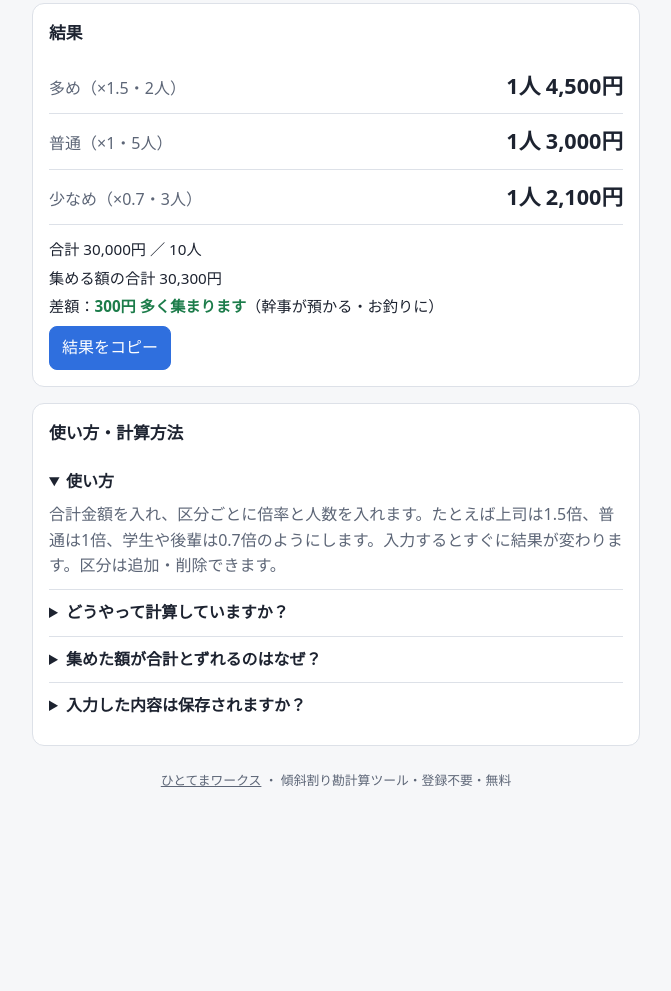
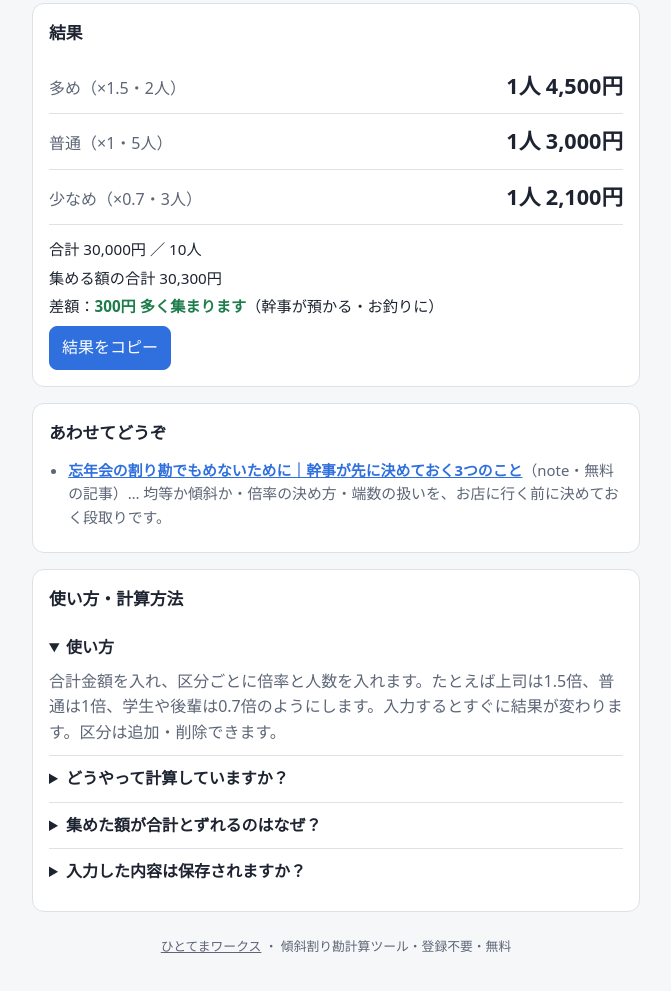
Before and after one commit to hitotemaworks/hitotemaworks.github.io, a plain HTML site: page warikan-keisha/index.html in a window 1280 px wide. Shown: the part 621-1612 px from the top of the page, without its empty margins (304-975 px from the left). Before the commit the page ends 1459 px from the top, so only its background shows below. Drawn offline with Linux system fonts and the light colour scheme.

Commit message:
割り勘ツールに note 記事へのリンクを追加・記事をトップに掲載
Co-Authored-By: Claude Opus 5.5 <noreply@anthropic.com>

```diff
--- a/sitemap.xml
+++ b/sitemap.xml
@@ -3,5 +3,5 @@
   <url><loc>https://hitotemaworks.github.io/</loc><lastmod>2026-11-24</lastmod></url>
   <url><loc>https://hitotemaworks.github.io/nenrei-hayamihyo/</loc><lastmod>2026-11-23</lastmod></url>
   <url><loc>https://hitotemaworks.github.io/oosouji-checklist/</loc><lastmod>2026-11-24</lastmod></url>
-  <url><loc>https://hitotemaworks.github.io/warikan-keisha/</loc><lastmod>2026-11-23</lastmod></url>
+  <url><loc>https://hitotemaworks.github.io/warikan-keisha/</loc><lastmod>2026-11-24</lastmod></url>
 </urlset>
--- a/warikan-keisha/index.html
+++ b/warikan-keisha/index.html
@@ -81,6 +81,9 @@
   details p { margin: 8px 0 0; color: var(--muted); }
   footer { text-align: center; color: var(--muted); font-size: .8rem; margin-top: 24px; }
   footer a { color: inherit; }
+  .related ul { margin: 0; padding-left: 1.2em; }
+  .related li { margin-bottom: 6px; color: var(--muted); font-size: .93rem; }
+  .related a { color: var(--accent); font-weight: 600; }
 </style>
 </head>
 <body>
@@ -128,6 +131,13 @@
       <button type="button" class="primary" id="copy">結果をコピー</button>
       <span class="copied" id="copied" hidden>コピーしました</span>
     </div>
+  </section>
+
+  <section class="card related" aria-labelledby="related-h">
+    <h2 id="related-h">あわせてどうぞ</h2>
+    <ul>
+      <li><a href="https://note.com/hitotemaworks/n/nb4790ddd9f08" target="_blank" rel="noopener">忘年会の割り勘でもめないために｜幹事が先に決めておく3つのこと</a>（note・無料の記事）… 均等か傾斜か・倍率の決め方・端数の扱いを、お店に行く前に決めておく段取りです。</li>
+    </ul>
   </section>
 
   <section class="card" aria-labelledby="faq-h">
```
Also changed, not shown: index.html (+1 -0 lines).
